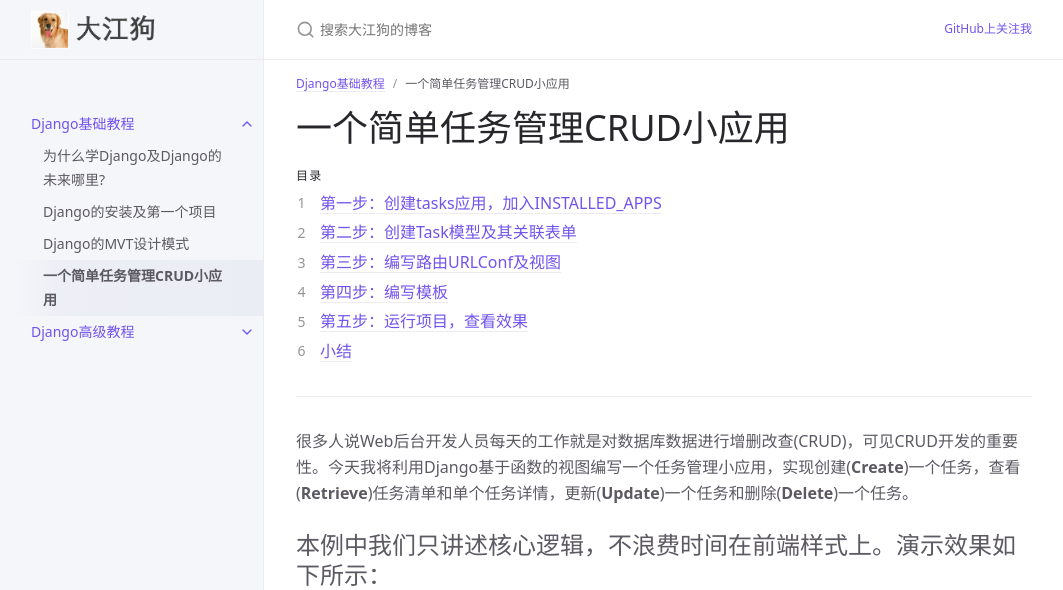
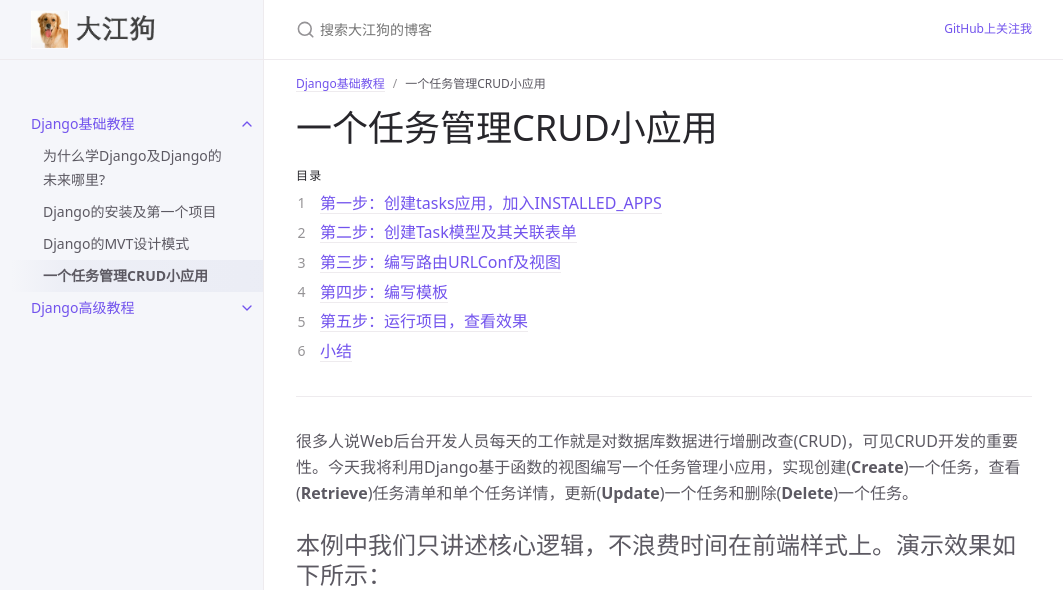
Before and after one commit to shiyunbo/shiyunbo.github.io, a Jekyll site: the page built from django/basics/4-simple-CRUD-application.md, in a window 1280 px wide and 900 px high, cut to the strip 0-590 px from the top of the window. Shown: the whole strip, without its empty margins (108-1171 px from the left). Built offline with Jekyll 4.4.1, drawn with Linux system fonts in a browser that asks for light colours.

````diff
--- a/_config.yml
+++ b/_config.yml
@@ -111,8 +111,8 @@ color_scheme: nil
 
 # Google Analytics Tracking (optional)
 # e.g, UA-1234567-89
-ga_tracking: UA-117823338-1
-ga_tracking_anonymize_ip: true # Use GDPR compliant Google Analytics settings (true/nil by default)
+# ga_tracking: UA-117823338-1
+# ga_tracking_anonymize_ip: true # Use GDPR compliant Google Analytics settings (true/nil by default)
 
 plugins:
   - jekyll-seo-tag
--- a/django/basics/4-simple-CRUD-application.md
+++ b/django/basics/4-simple-CRUD-application.md
@@ -1,11 +1,11 @@
 ---
 layout: default
-title: 一个简单任务管理CRUD小应用
+title: 一个任务管理CRUD小应用
 parent: Django基础教程
 nav_order: 4
 ---
 
-# 一个简单任务管理CRUD小应用
+# 一个任务管理CRUD小应用
 {: .no_toc }
 
 ## 目录
@@ -78,9 +78,7 @@ INSTALLED_APPS = [
  from .models import Task
  from django import forms
 
-
  class TaskForm(forms.ModelForm):
-
 
      class Meta:
          model = Task
@@ -183,8 +181,7 @@ INSTALLED_APPS = [
 虽然我们有5个urls，但我们只需要创建3个模板:`task_list.html`, `task_detail.html` 和`task_form.html。` 最后一个模板由`task_create` 和`task_update` 视图函数共享。我们在模板中对实例对象进行判断，如果对象已存在则模板对于更新任务，否则是创建任务。task_delete视图不需要模板。
 
 ```python
-{% raw %} # 分隔符，防止被解析
-
+{% raw %}
  # tasks/templates/tasks/task_list.html
  <!DOCTYPE html>
  <html lang="en">
@@ -240,7 +237,6 @@ INSTALLED_APPS = [
      </form>
  </body>
  </html>
-
 {% endraw %}
 ```
 
````
Also changed, not shown: django/basics/3-MVT-model-view-template.md (+2 -4 lines).
